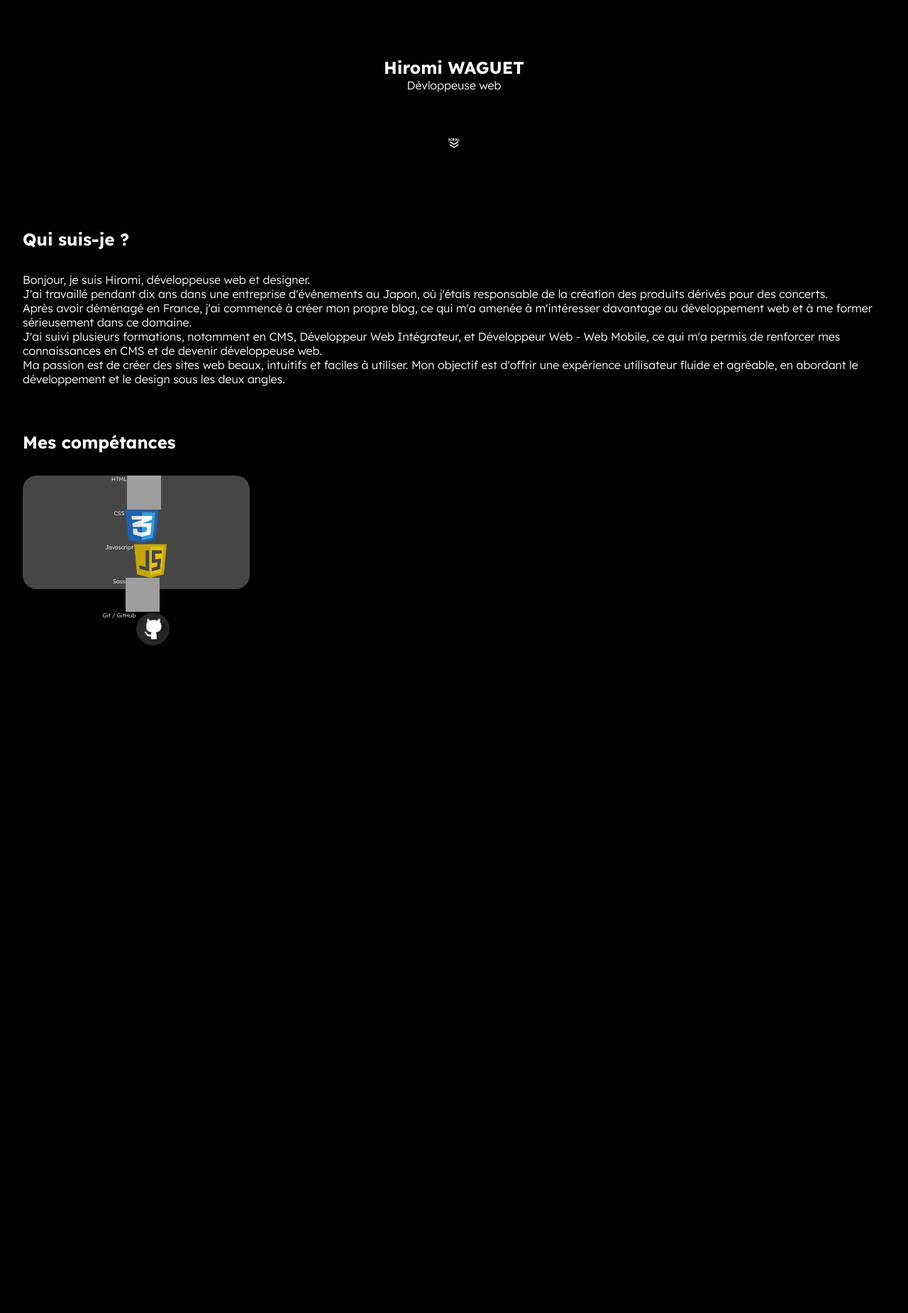
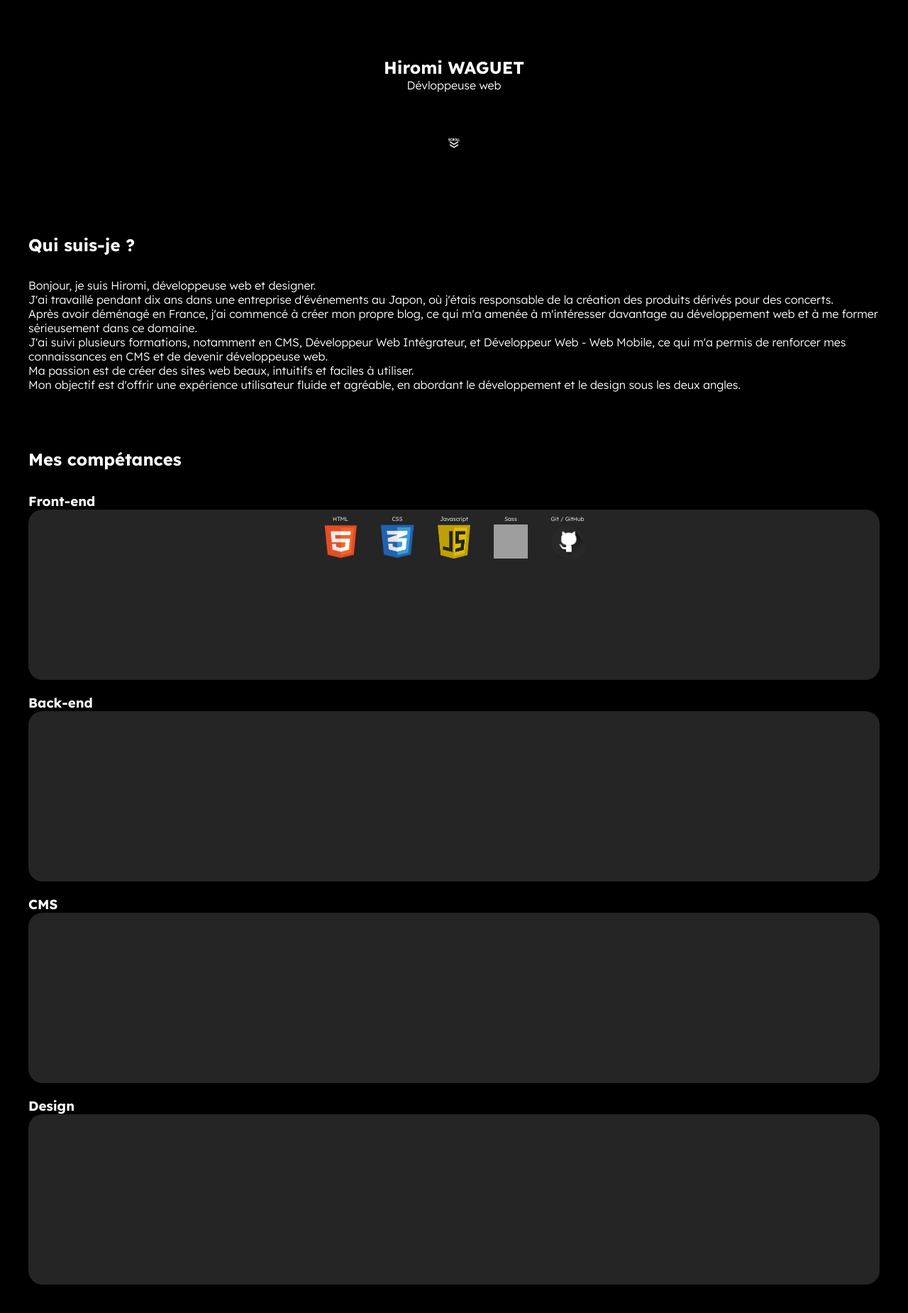
Before and after one commit to Hiromi-k57/DWWM2025, a PHP site: page / in a window 1280 px wide. Shown: the whole page at 71% size. Before the commit the page ends 909 px from the top, so only its background shows below. Run offline with PHP 8.4, Linux system fonts and the light colour scheme; grey boxes are pictures that could not be loaded.

Commit message:
portfolio

```diff
--- a/Portfolio/index.html
+++ b/Portfolio/index.html
@@ -25,14 +25,16 @@
                 <h2>Qui suis-je ?</h2>
                 <p>Bonjour, je suis Hiromi, développeuse web et designer. <br>J'ai travaillé pendant dix ans dans une entreprise d'événements au Japon, où j'étais responsable de la création des produits dérivés pour des concerts.
                 <br>Après avoir déménagé en France, j'ai commencé à créer mon propre blog, ce qui m'a amenée à m'intéresser davantage au développement web et à me former sérieusement dans ce domaine.<br>J'ai suivi plusieurs formations, notamment en CMS, Développeur Web Intégrateur, et Développeur Web - Web Mobile, ce qui m'a permis de renforcer mes connaissances en CMS et de devenir développeuse web.
-                <br>Ma passion est de créer des sites web beaux, intuitifs et faciles à utiliser. Mon objectif est d'offrir une expérience utilisateur fluide et agréable, en abordant le développement et le design sous les deux angles.</p>
+                <br>Ma passion est de créer des sites web beaux, intuitifs et faciles à utiliser.
+                <br>Mon objectif est d'offrir une expérience utilisateur fluide et agréable, en abordant le développement et le design sous les deux angles.</p>
             </div>
         </section>
 
         <section class="compétance">
             <div class="compétance_container">
                 <h2>Mes compétances</h2>
-
+                <h3>Front-end</h3>
+                <div>
                     <div class="compétance_bg">
                         <div class="compétance_logo">
                             <p>HTML</p>
@@ -54,8 +56,25 @@
                             <p>Git / GitHub</p>
                             <img src="./portfolio-logo/git logo.png" alt="logo" class="cpt_logo">
                         </div>
+                    </div>
+                </div>
+                <br>
+                <h3>Back-end</h3>
+                <div>
+                    <div class="compétance_bg"></div>
+                </div>
+                <br>
+                <h3>CMS</h3>
+                <div>
+                    <div class="compétance_bg"></div>
+                </div>
+                <br>
+                <h3>Design</h3>
+                <div>
+                    <div class="compétance_bg"></div>
+                </div>
 
-                </div>
+
 
             </div>
         </section>
--- a/Portfolio/style.css
+++ b/Portfolio/style.css
@@ -25,7 +25,6 @@ body
     color: white;
     width: 100vw;
     height: 100vh;
-
 }
 
 section
@@ -46,27 +45,36 @@ section
 }
 .propos_container, .compétance_container
 {
-    h2{
-        padding-bottom: 2rem;
-    }
+    padding: 0.5rem;
 }
+
+h2
+{
+    padding-bottom: 2rem;
+}
+
 
 .compétance_bg
 {
-    background-color: rgb(70, 70, 70);
+    background-color: rgb(37, 37, 37);
     border-radius: 20px;
-    width: 20rem;
-    height: 10rem;
+    width: 100%;
+    height: 15rem;
+    display: flex;
+    flex-direction: row;
+    justify-content: center;
+    flex-wrap: wrap;
 }
 .compétance_logo
 {
     display: flex;
-    flex-direction: row;
-    justify-content: center;
+    flex-direction: column;
+    align-items: center;
     flex-wrap: wrap;
-
+    padding: 0.5rem 1rem;
     &>p{
         font-size: 8px;
+        padding-bottom: 3px;
     }
     &>img{
         width: 3rem;
```
Also changed, not shown: Portfolio/portfolio-logo/html.png (renamed from Portfolio/portfolio-logo/pngegg.png). Lines whose indentation alone changed are shown as unchanged.
